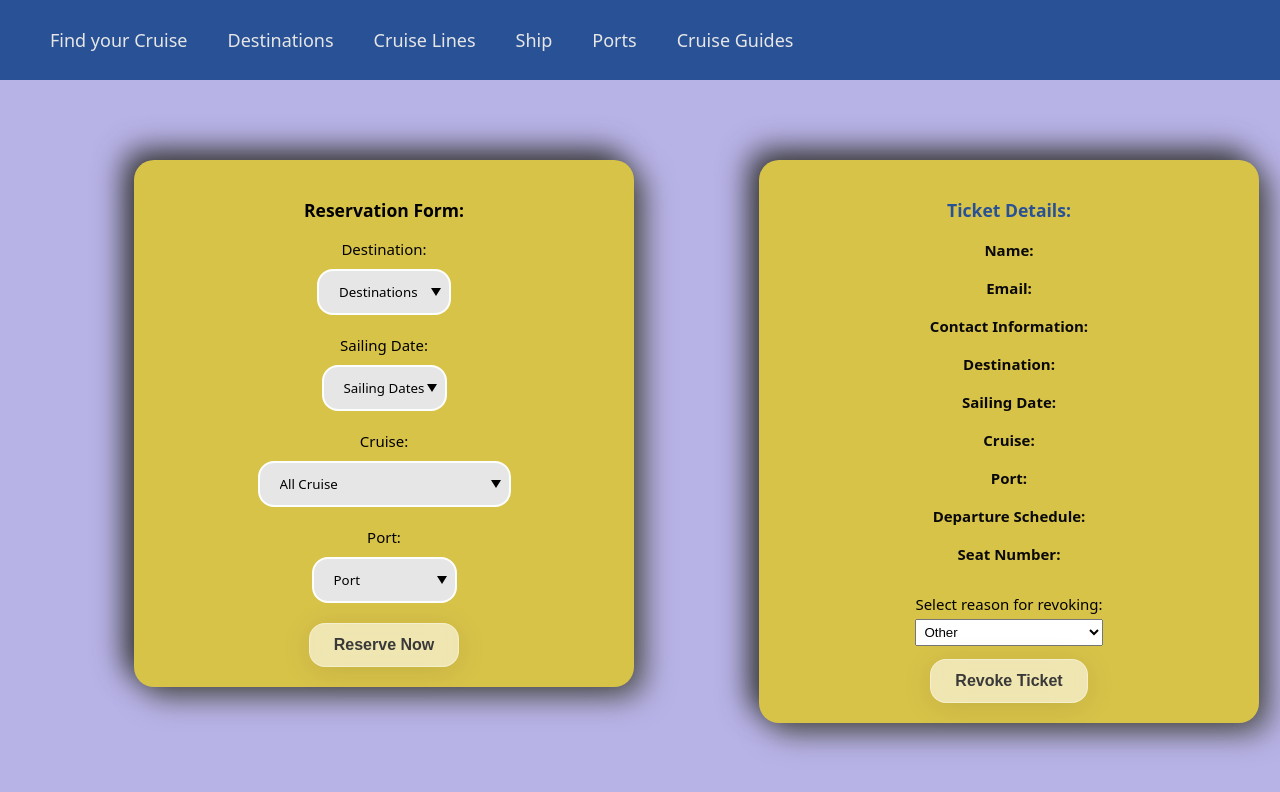
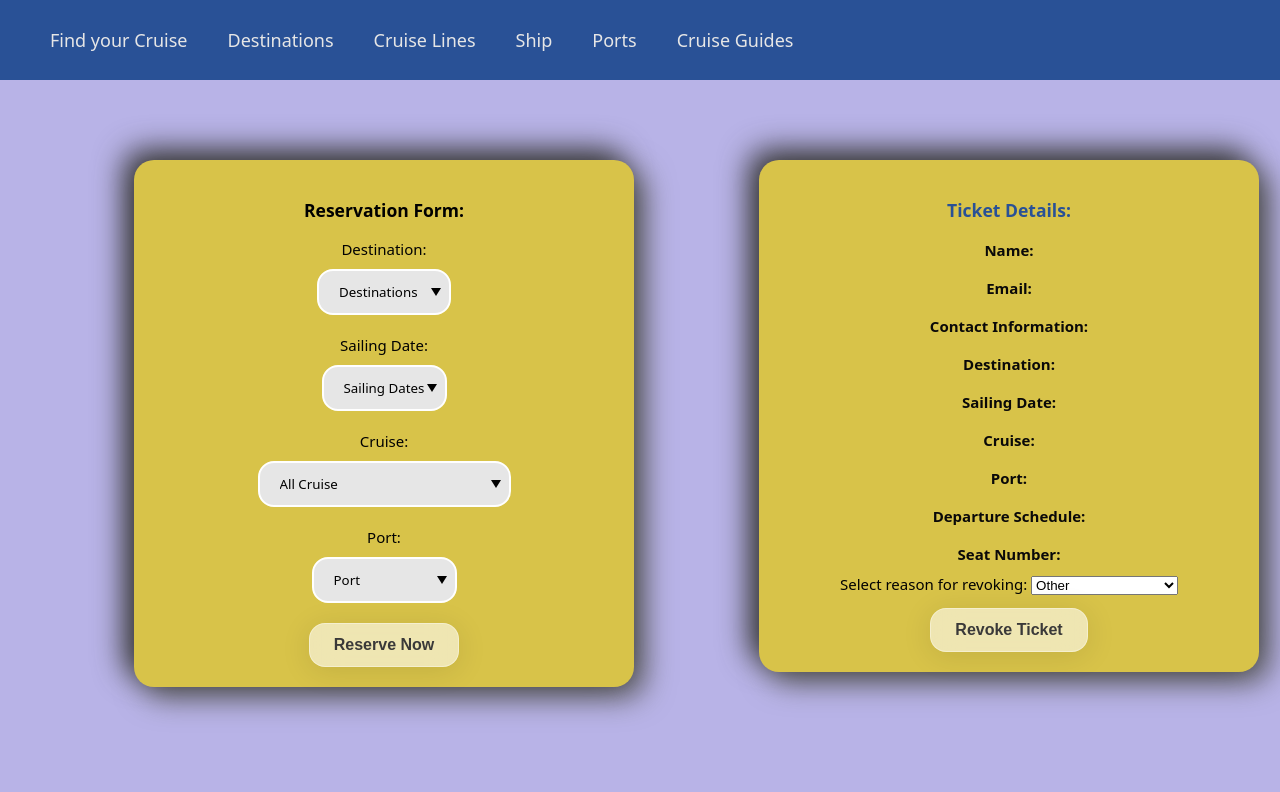
Before and after one commit to christianGil2/ITCC-33-Final-Project, a website: page public/reservation.html in a window 1280 px wide. Shown: the top 792 px of the page. Drawn offline with Linux system fonts and the light colour scheme; no server answers.

Commit message:
update css

```diff
--- a/public/reservation.css
+++ b/public/reservation.css
@@ -225,22 +225,6 @@ body {
     background-color: rgba(255, 255, 255, 0.2);
 }
 
-#revokeDropdown {
-    margin-top: 10px; /* add some space above the dropdown */
-}
-
-#revokeDropdown label {
-    display: block; /* make the label a block element to control its width */
-    margin-top: 10px;
-    margin-bottom: 5px; /* add some space below the label */
-}
-
-#revokeDropdown select {
-    width: 100%; /* make the select element fill its container */
-    padding: 4px; /* add some padding to the select box */
-    margin-bottom: 0px;
-}
-
 footer {
     color: #000000;
     text-align: center;
```
